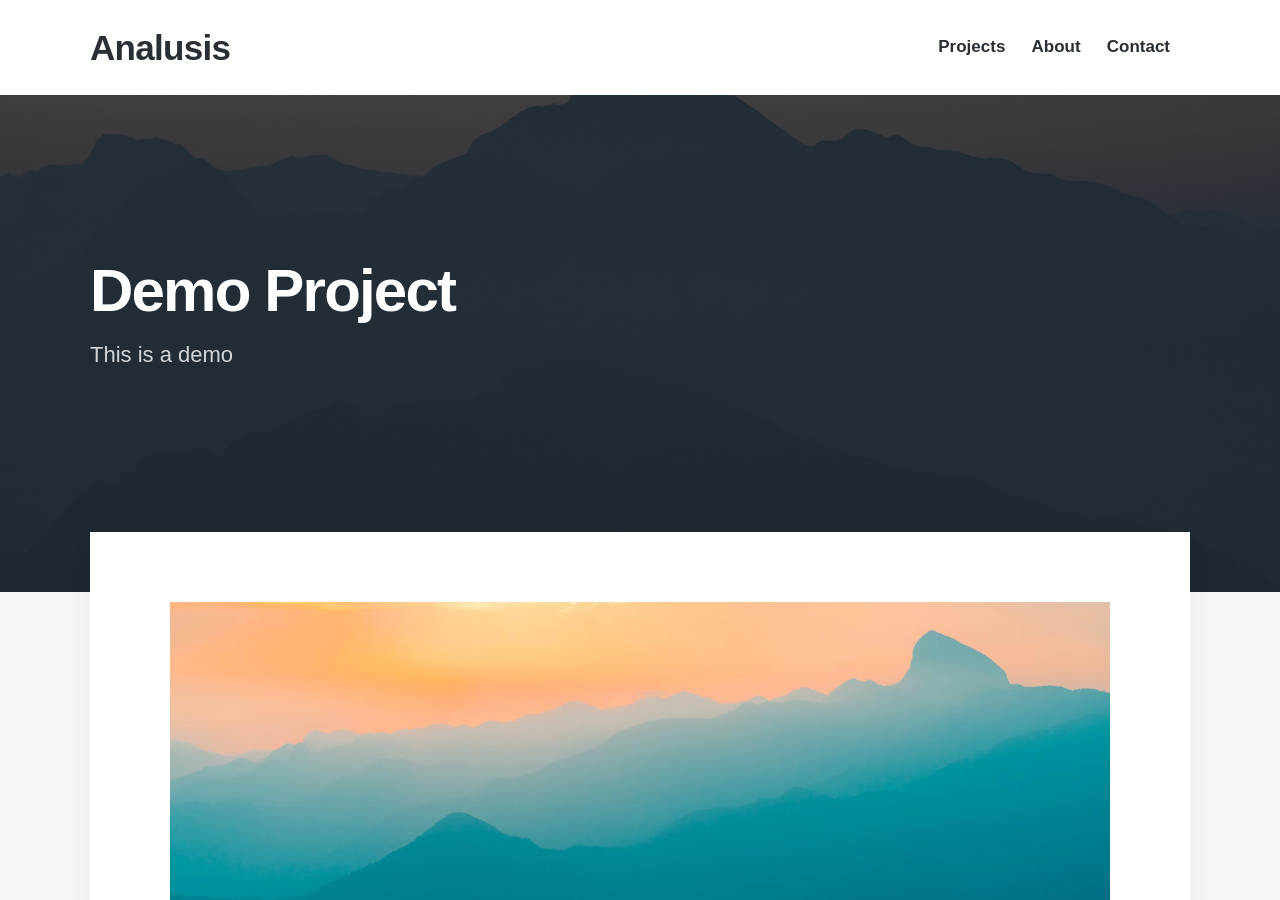
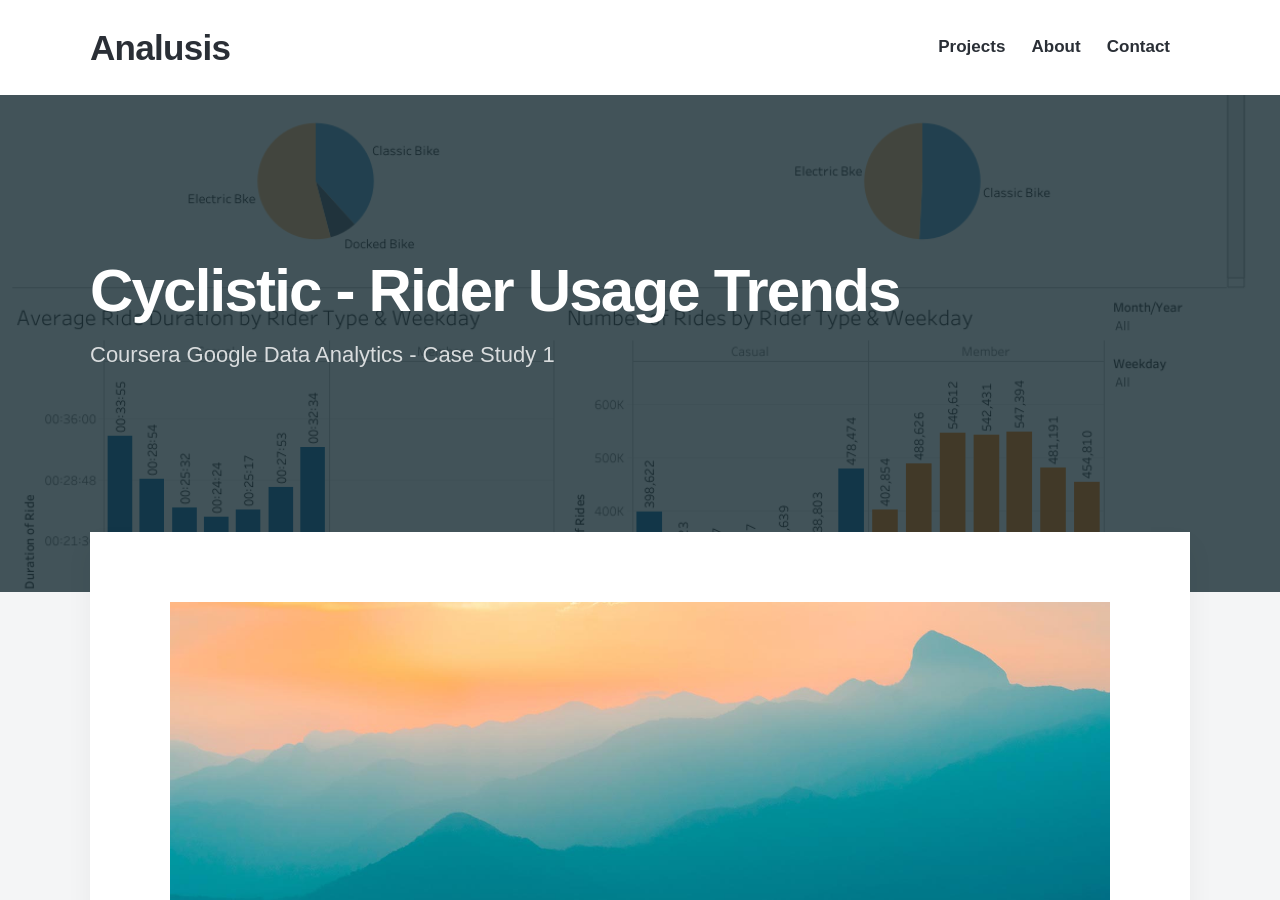
Before and after one commit to analusis/analusis.github.io, a Jekyll site: the page built from _projects/2018-06-30-demo-project.md, in a window 1280 px wide and 900 px high. Built offline with Jekyll 4.4.1, drawn with Linux system fonts in a browser that asks for light colours; nearby versions of some CDN libraries; some web fonts are replaced.

Commit message:
Updated project page of CGDA case study 1

```diff
--- a/_projects/2018-06-30-demo-project.md
+++ b/_projects/2018-06-30-demo-project.md
@@ -1,9 +1,9 @@
 ---
-title: 'Demo Project'
-subtitle: 'This is a demo'
+title: 'Cyclistic - Rider Usage Trends'
+subtitle: 'Coursera Google Data Analytics - Case Study 1'
 date: 2018-06-30 00:00:00
-description: This page is a demo that shows everything you can do inside portfolio and blog posts.
-featured_image: '/images/demo/demo-square.jpg'
+description: Analyze rider data from the last 12 months to identify trends in usage between member and casual riders.
+featured_image: '/images/projects/cgda/cs01/cover.png'
 ---
 
 ![](/images/demo/demo-landscape.jpg)
```
Also changed, not shown: images/projects/cgda/cs01/cover.png (added).
